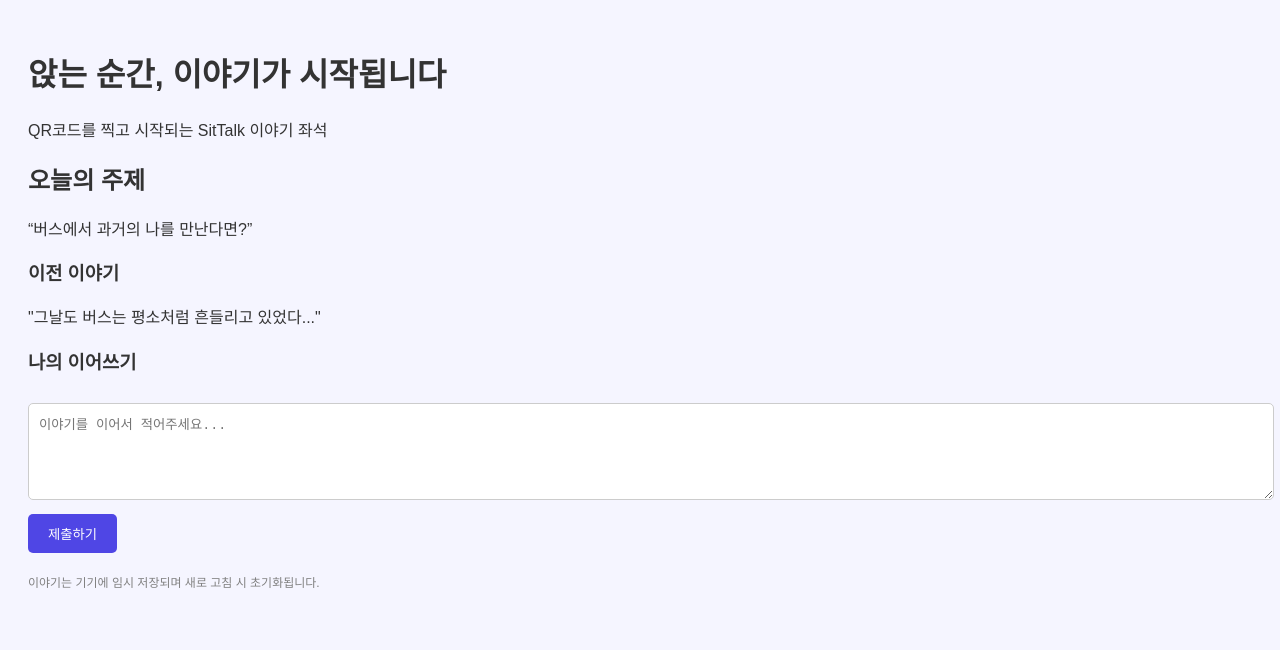
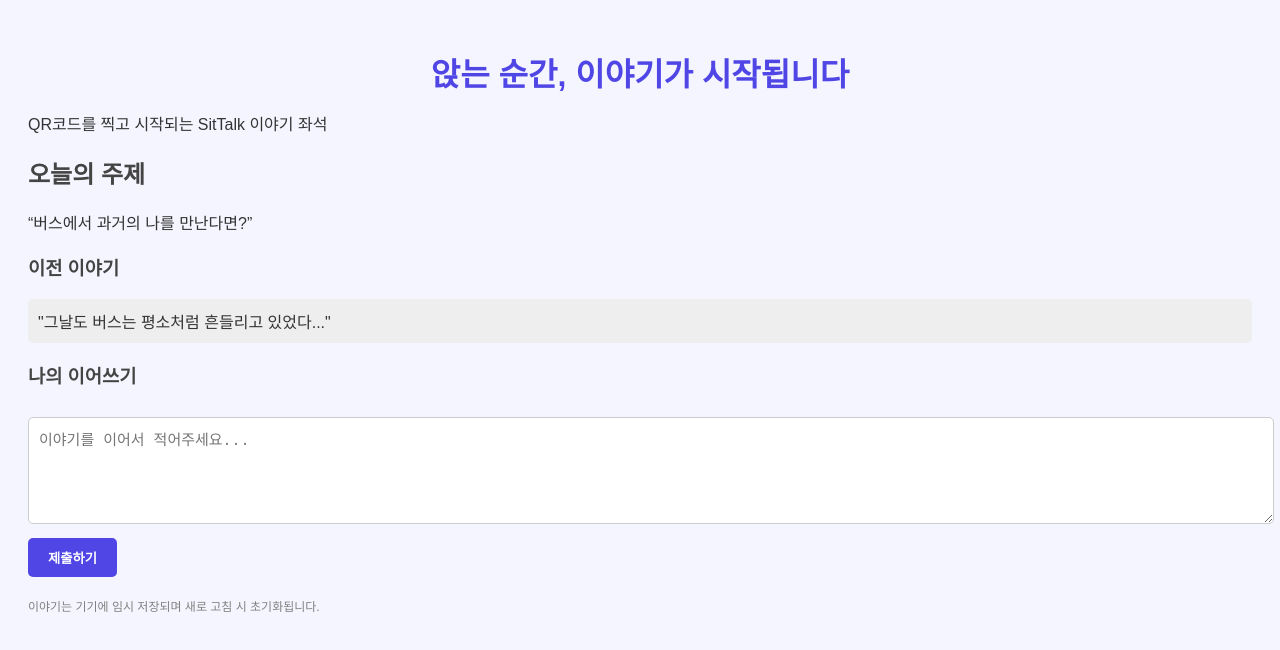
Before and after one commit to ericchue/sittalk-web, a plain HTML site: page index.html in a window 1280 px wide. Drawn offline with Linux system fonts and the light colour scheme.

Commit message:
Update style.css

```diff
--- a/style.css
+++ b/style.css
@@ -5,12 +5,23 @@ body {
   color: #333;
 }
 
+h1 {
+  text-align: center;
+  color: #4F46E5;
+  margin-bottom: 5px;
+}
+
+h2, h3 {
+  color: #444;
+}
+
 textarea {
   width: 100%;
   padding: 10px;
-  margin: 10px 0;
+  margin-top: 10px;
+  border: 1px solid #ccc;
   border-radius: 5px;
-  border: 1px solid #ccc;
+  font-size: 15px;
 }
 
 button {
@@ -18,10 +29,19 @@ button {
   background-color: #4F46E5;
   color: white;
   border: none;
+  font-weight: bold;
   border-radius: 5px;
+  margin-top: 10px;
   cursor: pointer;
 }
 
 button:hover {
   background-color: #4338CA;
 }
+
+#previous-story {
+  background: #eee;
+  padding: 10px;
+  border-radius: 5px;
+  margin-bottom: 10px;
+}
```
